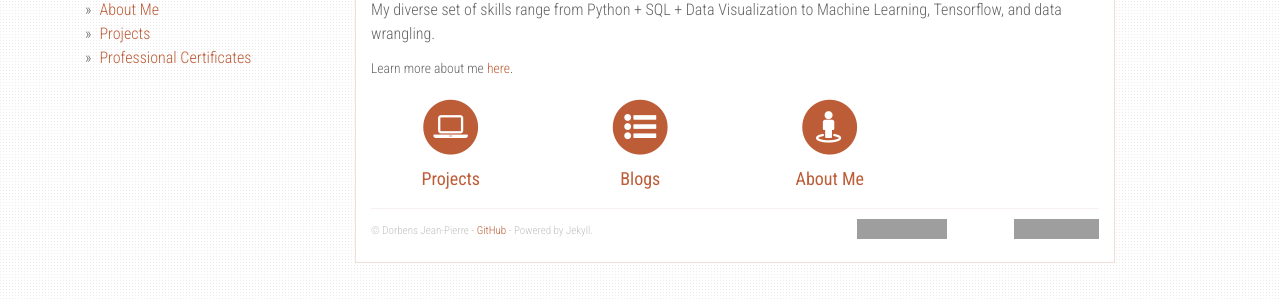
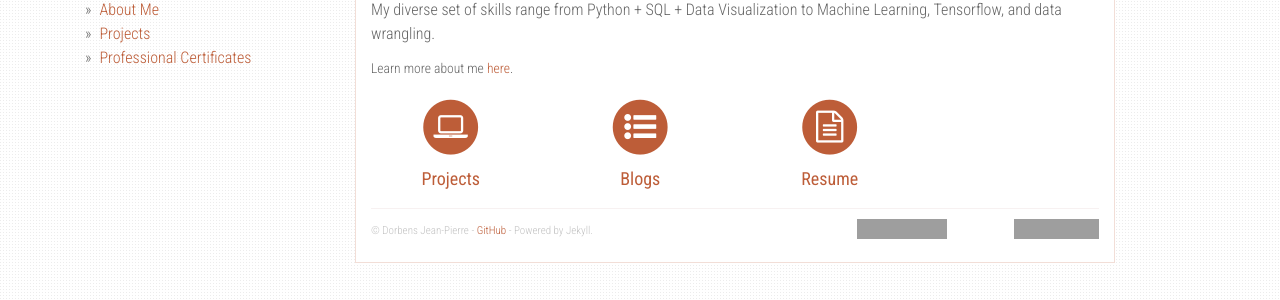
Before and after one commit to Djeanpierre/djeanpierre.github.io, a Jekyll site: the page built from index.html, in a window 1280 px wide, cut to the strip 524-824 px from the top of the page. Built offline with Jekyll 4.4.1, drawn with Linux system fonts in a browser that asks for light colours; nearby versions of some CDN libraries; grey boxes are pictures that could not be loaded.

Commit message:
Update index.html

```diff
--- a/index.html
+++ b/index.html
@@ -55,9 +55,9 @@
         <a href="{{ site.url }}/about">
           <span class="fa-stack fa-2x">
             <i class="fa fa-circle fa-stack-2x text-primary"></i>
-            <i class="fa fa-street-view fa-stack-1x fa-inverse"></i>
+            <i class="fa fa-file-text-o fa-stack-1x fa-inverse"></i>
           </span>
-          <h4>About Me</h4>
+          <h4>Resume</h4>
         </a>
       </div>
     </div>
```
